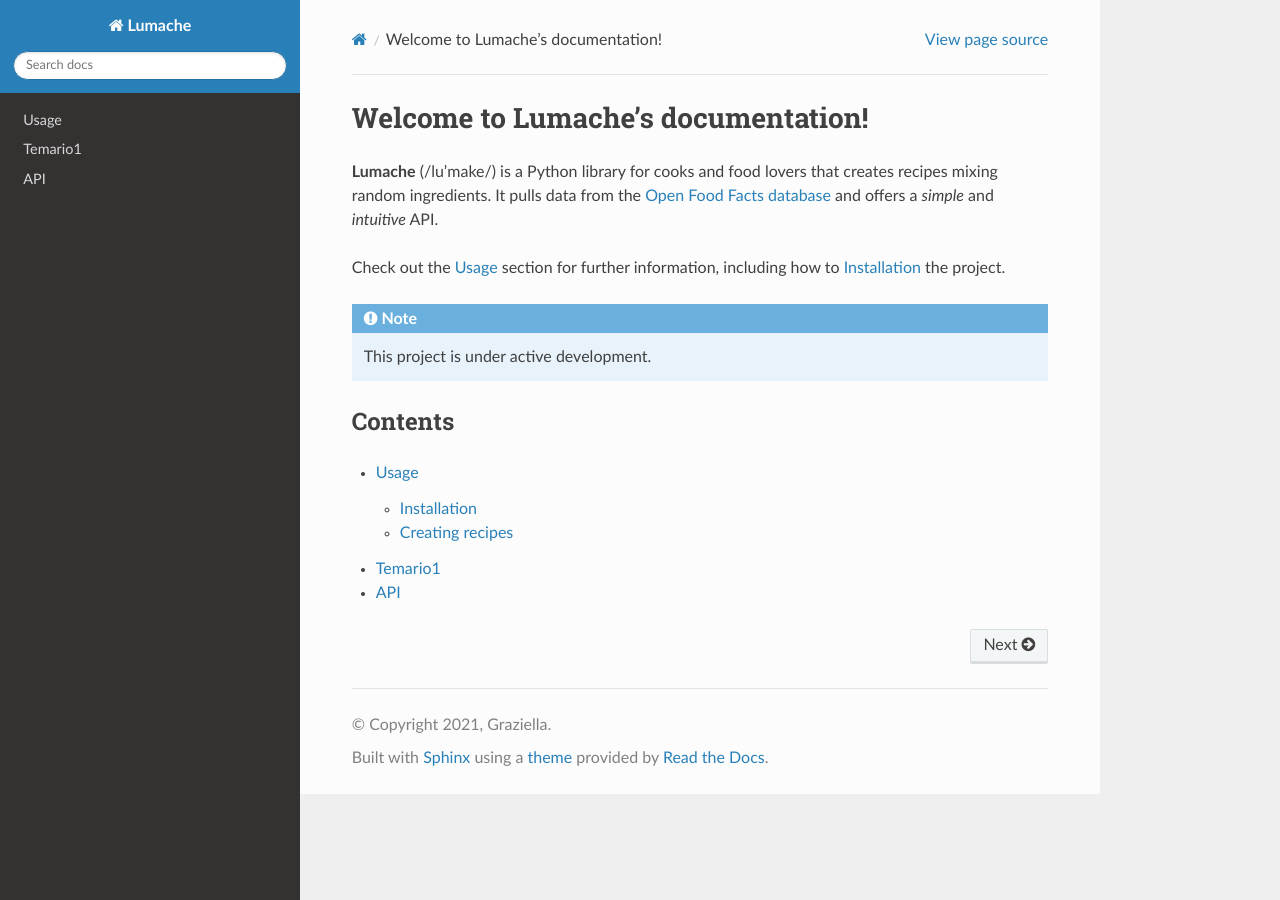
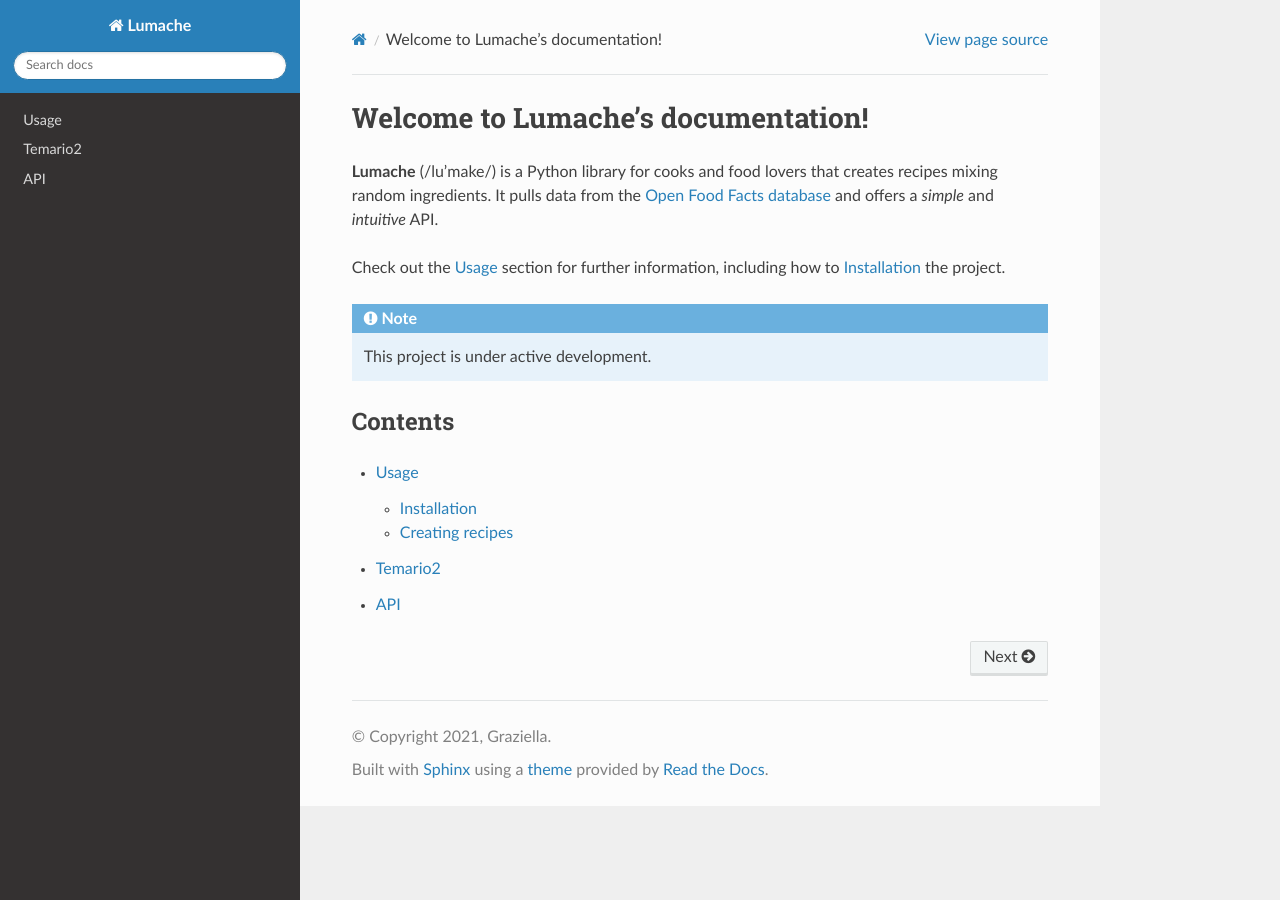
Before and after one commit to matecom57/curso-C, a Sphinx documentation site: the page built from docs/source/index.rst, in a window 1280 px wide. Built offline with Sphinx 7.4.7 and the Read the Docs theme 3.1.0, drawn with Linux system fonts in a browser that asks for light colours; pages that are not in the unit, such as notebooks, are missing from menus.

```diff
--- a/docs/source/temario.rst
+++ b/docs/source/temario.rst
@@ -1,5 +1,8 @@
-Temario1
+Temario2
 =======
+
+.. toctree::
+   :maxdepth: 2
 
    Introduction 1
 
```
